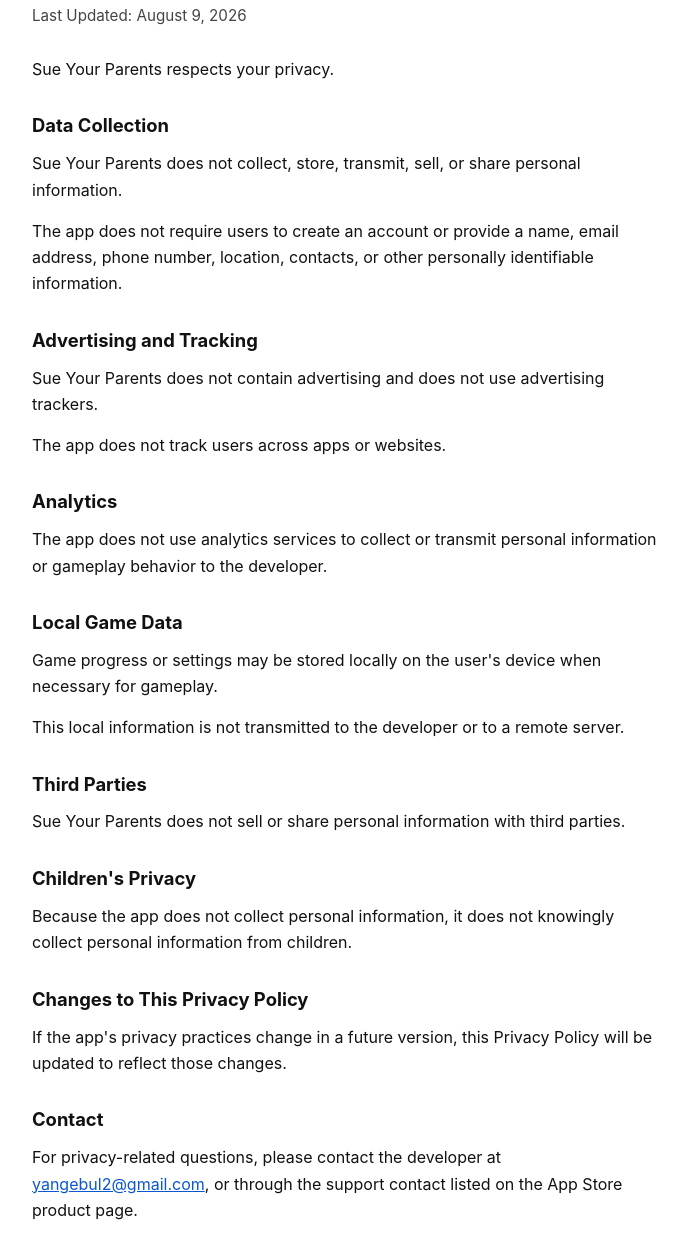
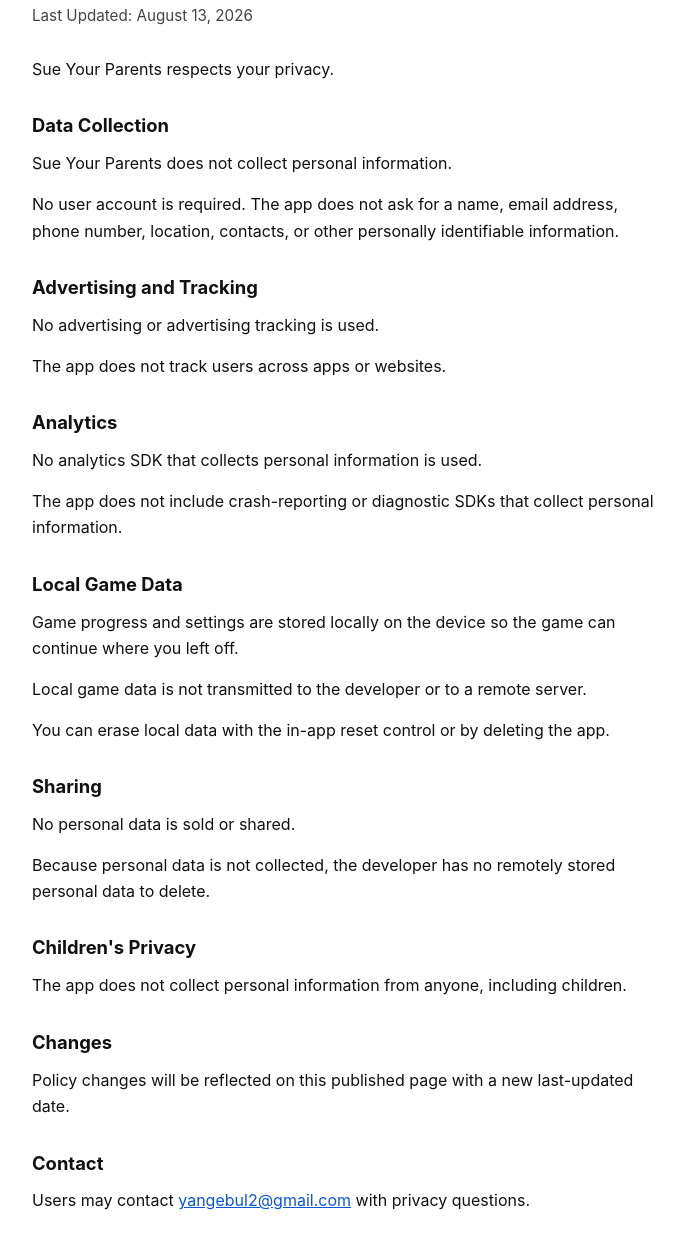
Before and after one commit to yangebul2-ctrl/yangebul2-ctrl.github.io, a plain HTML site: page index.html in a window 1280 px wide. Shown: the part 72-1330 px from the top of the page, without its empty margins (292-979 px from the left). Drawn offline with Linux system fonts and the light colour scheme.

Commit message:
Complete Sue Your Parents privacy policy for App Store

```diff
--- a/index.html
+++ b/index.html
@@ -48,36 +48,39 @@
 <body>
   <main>
     <h1>Privacy Policy for Sue Your Parents</h1>
-    <p class="meta">Last Updated: August 9, 2026</p>
+    <p class="meta">Last Updated: August 13, 2026</p>
 
     <p>Sue Your Parents respects your privacy.</p>
 
     <h2>Data Collection</h2>
-    <p>Sue Your Parents does not collect, store, transmit, sell, or share personal information.</p>
-    <p>The app does not require users to create an account or provide a name, email address, phone number, location, contacts, or other personally identifiable information.</p>
+    <p>Sue Your Parents does not collect personal information.</p>
+    <p>No user account is required. The app does not ask for a name, email address, phone number, location, contacts, or other personally identifiable information.</p>
 
     <h2>Advertising and Tracking</h2>
-    <p>Sue Your Parents does not contain advertising and does not use advertising trackers.</p>
+    <p>No advertising or advertising tracking is used.</p>
     <p>The app does not track users across apps or websites.</p>
 
     <h2>Analytics</h2>
-    <p>The app does not use analytics services to collect or transmit personal information or gameplay behavior to the developer.</p>
+    <p>No analytics SDK that collects personal information is used.</p>
+    <p>The app does not include crash-reporting or diagnostic SDKs that collect personal information.</p>
 
     <h2>Local Game Data</h2>
-    <p>Game progress or settings may be stored locally on the user's device when necessary for gameplay.</p>
-    <p>This local information is not transmitted to the developer or to a remote server.</p>
+    <p>Game progress and settings are stored locally on the device so the game can continue where you left off.</p>
+    <p>Local game data is not transmitted to the developer or to a remote server.</p>
+    <p>You can erase local data with the in-app reset control or by deleting the app.</p>
 
-    <h2>Third Parties</h2>
-    <p>Sue Your Parents does not sell or share personal information with third parties.</p>
+    <h2>Sharing</h2>
+    <p>No personal data is sold or shared.</p>
+    <p>Because personal data is not collected, the developer has no remotely stored personal data to delete.</p>
 
     <h2>Children's Privacy</h2>
-    <p>Because the app does not collect personal information, it does not knowingly collect personal information from children.</p>
+    <p>The app does not collect personal information from anyone, including children.</p>
 
-    <h2>Changes to This Privacy Policy</h2>
-    <p>If the app's privacy practices change in a future version, this Privacy Policy will be updated to reflect those changes.</p>
+    <h2>Changes</h2>
+    <p>Policy changes will be reflected on this published page with a new last-updated date.</p>
 
     <h2>Contact</h2>
-    <p>For privacy-related questions, please contact the developer at <a href="mailto:yangebul2@gmail.com">yangebul2@gmail.com</a>, or through the support contact listed on the App Store product page.</p>
+    <p>Users may contact <a href="mailto:yangebul2@gmail.com">yangebul2@gmail.com</a> with privacy questions.</p>
   </main>
 </body>
 </html>
```
